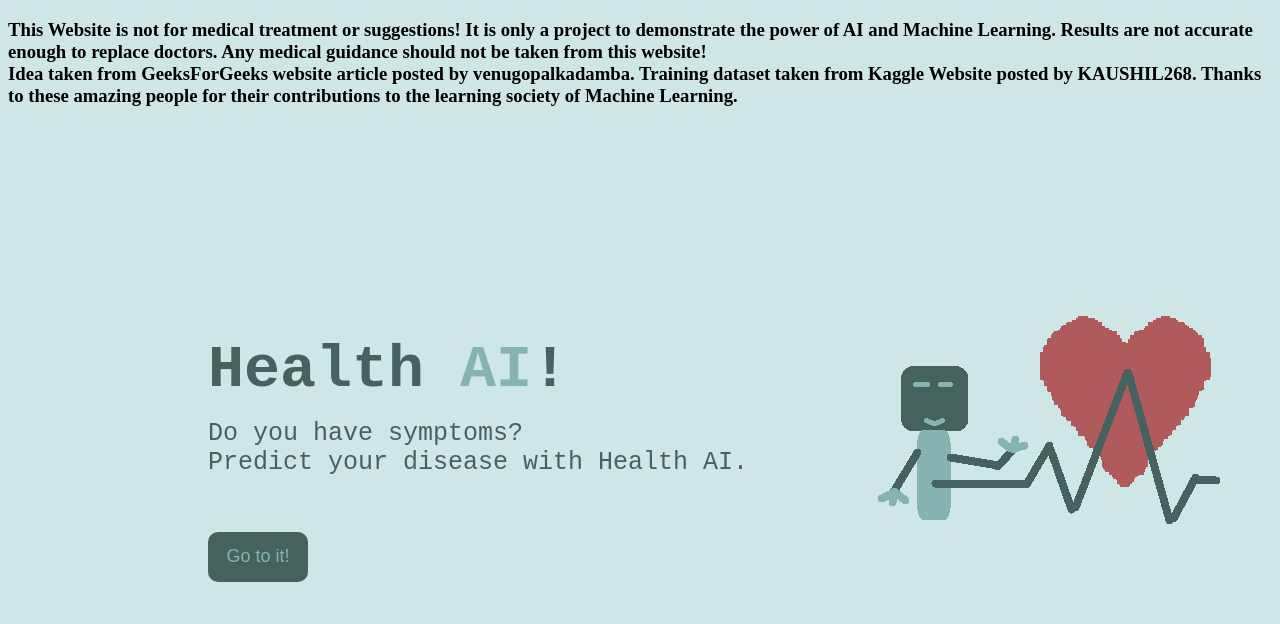
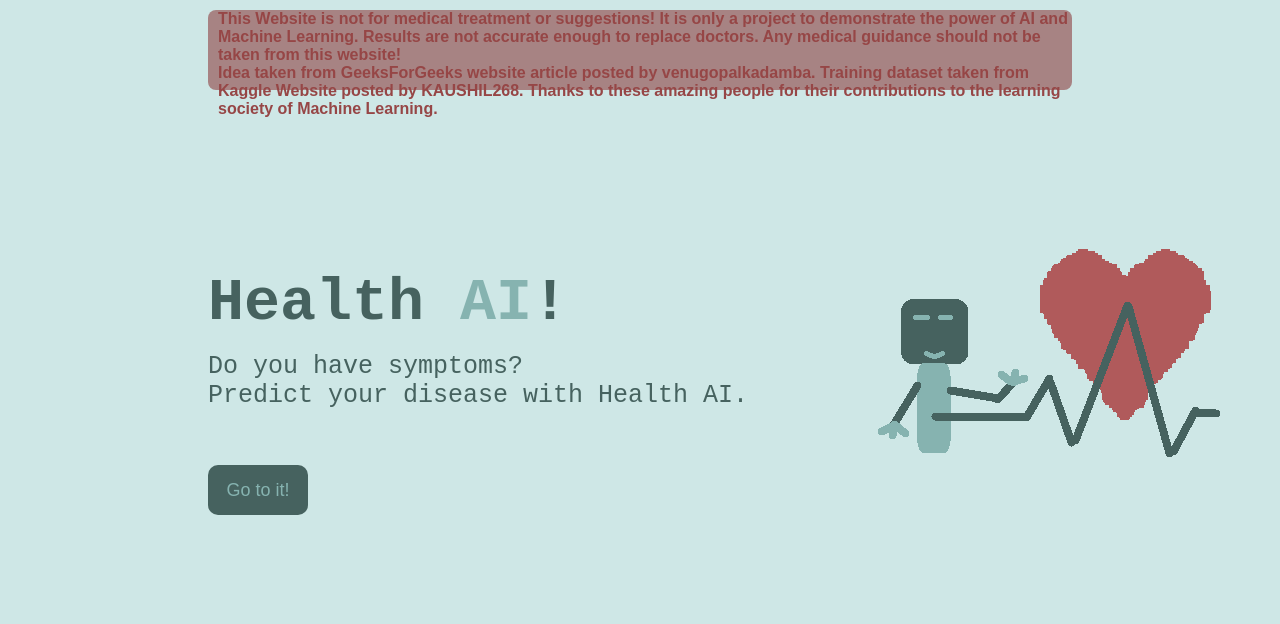
Before and after one commit to harneeth/Health-AI, a plain HTML site: page index.html in a window 1280 px wide. Drawn offline with Linux system fonts and the light colour scheme.

Commit message:
Update style.css

```diff
--- a/style.css
+++ b/style.css
@@ -2,8 +2,24 @@ body {
     background-color: #cee7e6;
 }
 
+.note {
+    margin-left: 200px;
+    margin-right: 200px;
+    background-color: rgb(167, 131, 131);
+    border-radius: 8px;
+    height: 80px;
+}
+
+#note_text {
+    font-family: Arial, Helvetica, sans-serif;
+    font-size: 16px;
+    color: rgb(150, 70, 70);
+    margin-left: 10px;
+    margin-top: 10px;
+}
+
 .container {
-    margin-top: 150px;
+    margin-top: 100px;
     margin-left: 200px;
     display: flex;
     align-items: center;
```
